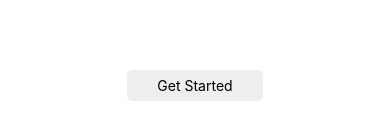
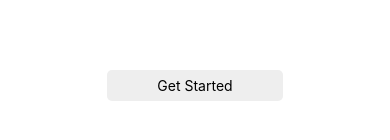
Before and after one commit to HaikalAkif/Geotrack, a React Native app: screen /getstarted in a window 390 px wide. Shown: the part 698-838 px from the top of the page. Built offline with nearby package versions, Linux system fonts and the light colour scheme.

Commit message:
Small adjustment

```diff
--- a/screens/getstarted.tsx
+++ b/screens/getstarted.tsx
@@ -83,7 +83,7 @@ const styles = StyleSheet.create({
         bottom: 45,
         backgroundColor: "#eee",
         paddingVertical: 7,
-        paddingHorizontal: 30,
+        paddingHorizontal: 50,
         borderRadius: 5,
         elevation: 10,
     },
```
